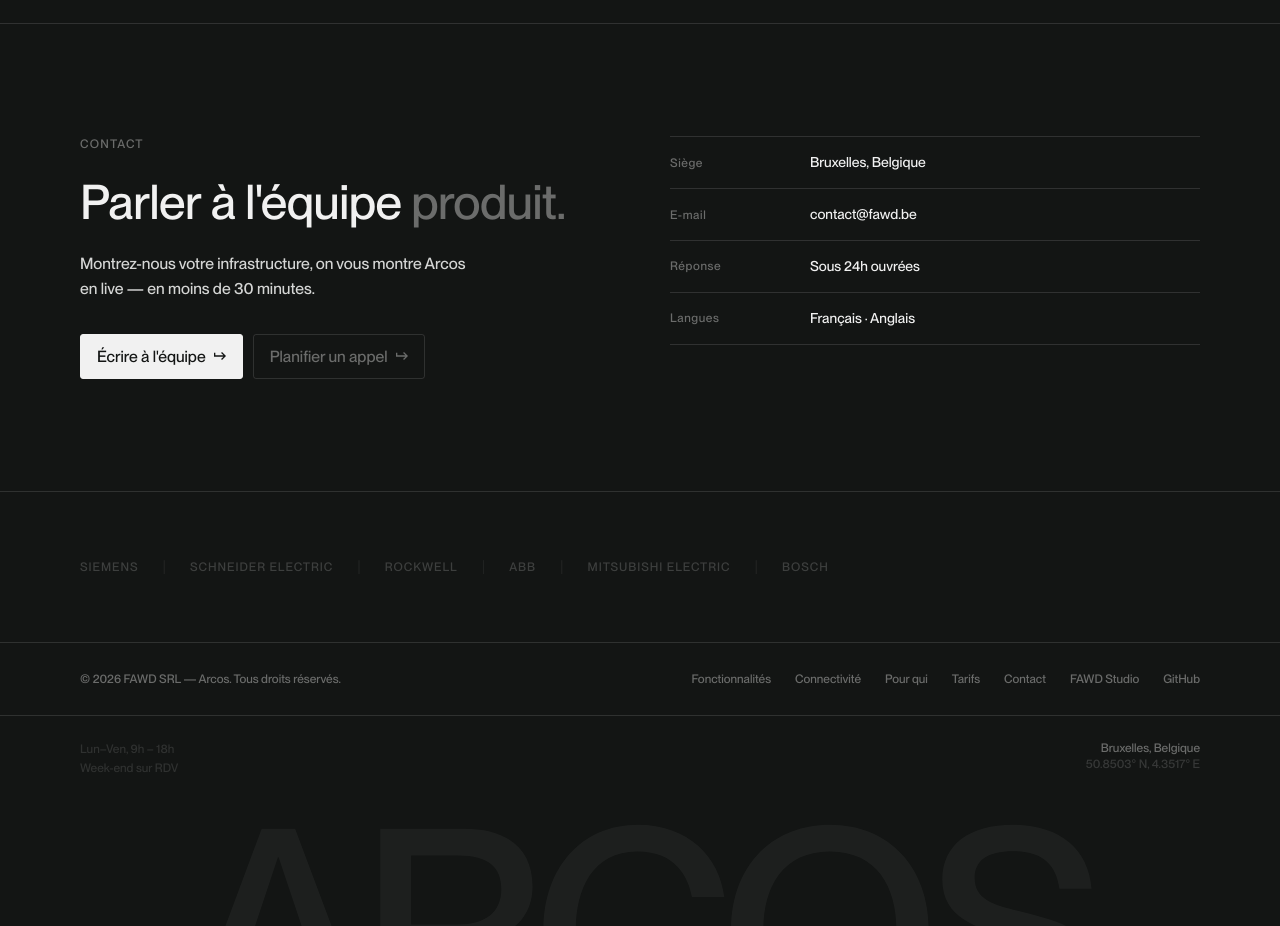
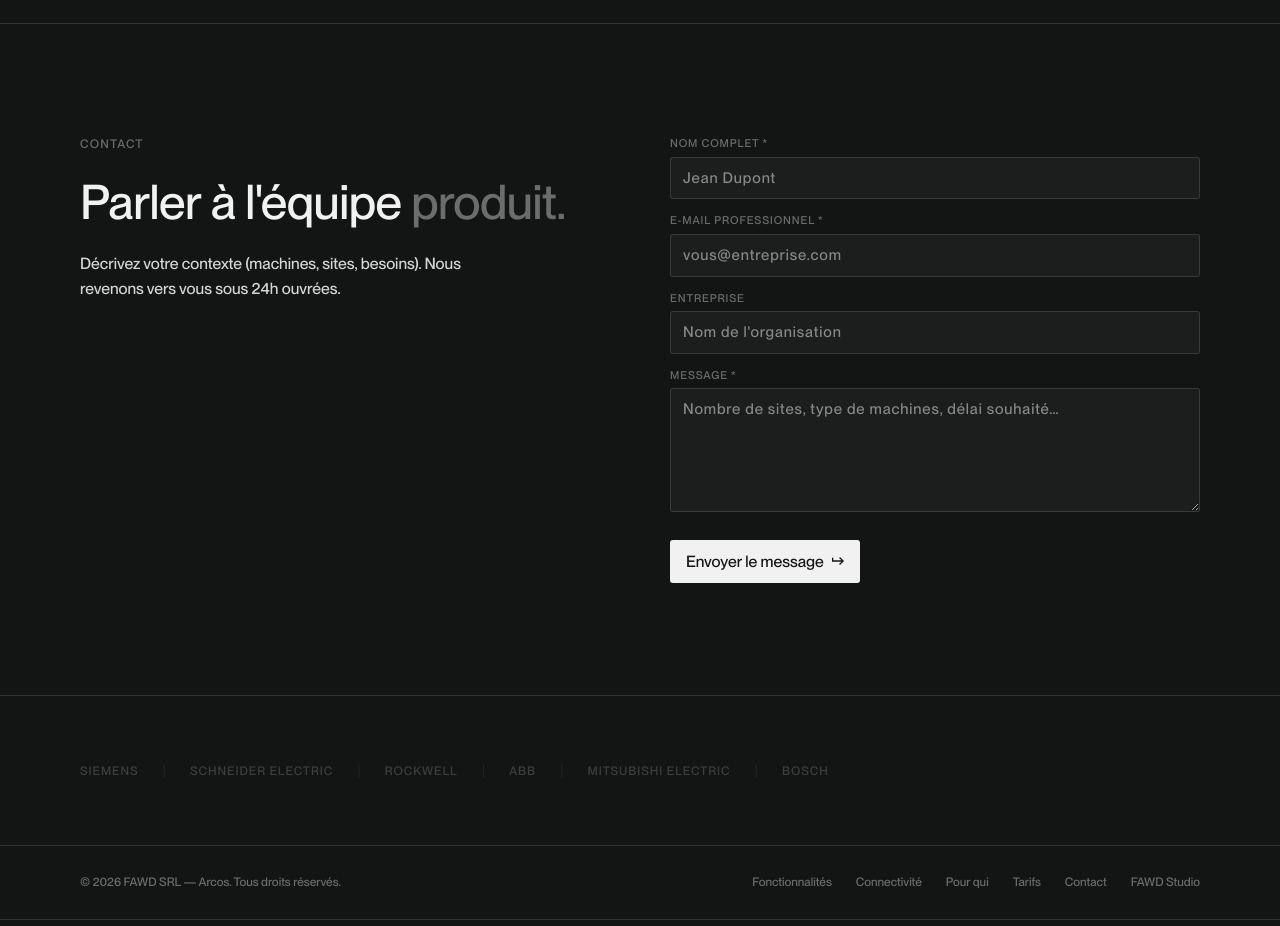
Before and after one commit to FAWD-IT/arcos-vitrine, a Next.js app: page / in a window 1280 px wide. Shown: the part 5880-6806 px from the top of the page. Built offline with nearby package versions, Linux system fonts and the light colour scheme.

Commit message:
feat: contact form section #contact, all CTAs + remove GitHub footer
Made-with: Cursor

```diff
--- a/src/components/CTA.tsx
+++ b/src/components/CTA.tsx
@@ -1,17 +1,45 @@
 "use client";
+import type { CSSProperties } from "react";
 import { AnimateIn } from "./AnimateIn";
-import { HGButton } from "./TiltCard";
+import { HGArrow } from "./TiltCard";
 import { WordReveal } from "./WordReveal";
+
+const inputStyle: CSSProperties = {
+  width: "100%",
+  boxSizing: "border-box",
+  marginTop: 6,
+  padding: "10px 12px",
+  fontFamily: "'PP Neue Montreal', Arial, sans-serif",
+  fontSize: 15,
+  fontWeight: 500,
+  color: "var(--white)",
+  background: "rgba(255,255,255,0.04)",
+  border: "1px solid var(--border)",
+  borderRadius: 3,
+  outline: "none",
+  transition: "border-color 0.2s ease",
+};
+
+const labelStyle: CSSProperties = {
+  fontSize: 11,
+  color: "var(--muted)",
+  letterSpacing: "0.08em",
+  textTransform: "uppercase" as const,
+  fontWeight: 500,
+  display: "block",
+  marginTop: 14,
+};
+
 export function CTA() {
   return (
     <>
       <div className="line" />
-      <section id="demo" className="c sp">
+      <section id="contact" className="c sp">
         <div
           style={{ display: "grid", gridTemplateColumns: "1fr 1fr", gap: 60, alignItems: "flex-start" }}
           className="cta-grid"
         >
-          {/* Left */}
+          {/* Gauche : accroche */}
           <div>
             <AnimateIn>
               <p style={{ fontSize: 12, color: "var(--muted)", letterSpacing: "0.10em", textTransform: "uppercase", marginBottom: "1.5rem", fontWeight: 500 }}>
@@ -27,44 +55,55 @@ export function CTA() {
             />
             <AnimateIn delay={300}>
               <p style={{ fontSize: 15.875, color: "var(--text)", lineHeight: 1.6, marginTop: "1.5rem", fontWeight: 500, maxWidth: 400 }}>
-                Montrez-nous votre infrastructure, on vous montre Arcos en live — en moins de 30 minutes.
+                Décrivez votre contexte (machines, sites, besoins). Nous revenons vers vous sous 24h ouvrées.
               </p>
-              <div style={{ display: "flex", gap: 10, marginTop: "2rem", flexWrap: "wrap" }}>
-                <HGButton href="mailto:contact@fawd.be">Écrire à l&apos;équipe</HGButton>
-                <HGButton href="tel:+32" ghost>Planifier un appel</HGButton>
-              </div>
             </AnimateIn>
           </div>
 
-          {/* Right: info */}
-          <div style={{ display: "flex", flexDirection: "column", gap: 0 }}>
-            {[
-              ["Siège",   "Bruxelles, Belgique"],
-              ["E-mail",  "contact@fawd.be"],
-              ["Réponse", "Sous 24h ouvrées"],
-              ["Langues", "Français · Anglais"],
-            ].map(([k, v]) => (
-              <div
-                key={k}
-                style={{
-                  display: "grid",
-                  gridTemplateColumns: "120px 1fr",
-                  gap: 20,
-                  borderTop: "1px solid var(--border)",
-                  paddingTop: "1rem",
-                  paddingBottom: "1rem",
-                  alignItems: "center",
-                  transition: "border-color 0.2s",
-                }}
-                onMouseEnter={e => { (e.currentTarget as HTMLElement).style.borderTopColor = "var(--border-hover)"; }}
-                onMouseLeave={e => { (e.currentTarget as HTMLElement).style.borderTopColor = "var(--border)"; }}
+          {/* Droite : formulaire (FormSubmit — sans backend) */}
+          <form
+            action="https://formsubmit.co/contact@fawd.be"
+            method="POST"
+            style={{ display: "flex", flexDirection: "column", gap: 0 }}
+          >
+            <input type="hidden" name="_subject" value="Arcos — Contact depuis la vitrine" />
+            <input type="hidden" name="_template" value="table" />
+            <input type="text" name="_gotcha" style={{ display: "none" }} tabIndex={-1} autoComplete="off" aria-hidden="true" />
+
+            <label style={{ ...labelStyle, marginTop: 0 }}>
+              Nom complet *
+              <input name="Nom" type="text" required placeholder="Jean Dupont" style={inputStyle} />
+            </label>
+            <label style={labelStyle}>
+              E-mail professionnel *
+              <input name="email" type="email" required placeholder="vous@entreprise.com" style={inputStyle} />
+            </label>
+            <label style={labelStyle}>
+              Entreprise
+              <input name="Entreprise" type="text" placeholder="Nom de l&apos;organisation" style={inputStyle} />
+            </label>
+            <label style={labelStyle}>
+              Message *
+              <textarea
+                name="Message"
+                required
+                rows={5}
+                placeholder="Nombre de sites, type de machines, délai souhaité…"
+                style={{ ...inputStyle, marginTop: 6, resize: "vertical", minHeight: 120 }}
+              />
+            </label>
+
+            <div style={{ marginTop: "1.5rem" }}>
+              <button
+                type="submit"
+                className="btn-hg"
+                style={{ border: "none", font: "inherit", width: "auto" }}
               >
-                <span style={{ fontSize: 12, color: "var(--muted)", fontWeight: 500, letterSpacing: "0.05em" }}>{k}</span>
-                <span style={{ fontSize: 14, color: "var(--white)", fontWeight: 500 }}>{v}</span>
-              </div>
-            ))}
-            <div className="line" />
-          </div>
+                Envoyer le message
+                <HGArrow size={12} color="currentColor" />
+              </button>
+            </div>
+          </form>
         </div>
       </section>
 
@@ -72,6 +111,10 @@ export function CTA() {
         @media (max-width: 768px) {
           .cta-grid { grid-template-columns: 1fr !important; gap: 3rem !important; }
         }
+        #contact input:focus,
+        #contact textarea:focus {
+          border-color: rgba(255,255,255,0.28);
+        }
       `}</style>
     </>
   );
--- a/src/components/Footer.tsx
+++ b/src/components/Footer.tsx
@@ -5,9 +5,8 @@ const LINKS = [
   { href: "#integrations",  label: "Connectivité" },
   { href: "#for-who",       label: "Pour qui" },
   { href: "#pricing",       label: "Tarifs" },
-  { href: "#demo",          label: "Contact" },
-  { href: "https://fawd.be",label: "FAWD Studio" },
-  { href: "https://github.com/FAWD-IT", label: "GitHub" },
+  { href: "#contact",       label: "Contact" },
+  { href: "https://fawd.be", label: "FAWD Studio" },
 ];
 
 export function Footer() {
--- a/src/components/ForWho.tsx
+++ b/src/components/ForWho.tsx
@@ -80,7 +80,7 @@ export function ForWho() {
 
         <div style={{ paddingTop: "2rem", display: "flex", alignItems: "center", justifyContent: "space-between", flexWrap: "wrap", gap: 16 }}>
           <p style={{ fontSize: 15.875, color: "var(--muted)", fontWeight: 500 }}>Votre profil n&apos;est pas listé ?</p>
-          <HGButton href="#demo">Parlons-en</HGButton>
+          <HGButton href="#contact">Parlons-en</HGButton>
         </div>
       </section>
 
--- a/src/components/Hero.tsx
+++ b/src/components/Hero.tsx
@@ -104,8 +104,8 @@ export function Hero() {
           className="anim-load anim-load-5"
           style={{ display: "flex", gap: 10, flexWrap: "wrap" }}
         >
-          <HGButton href="#demo">Obtenir une démo</HGButton>
-          <HGButton href="#features" ghost>Voir la plateforme</HGButton>
+          <HGButton href="#contact">Obtenir une démo</HGButton>
+          <HGButton href="#contact" ghost>Voir la plateforme</HGButton>
         </div>
       </div>
 
--- a/src/components/Integrations.tsx
+++ b/src/components/Integrations.tsx
@@ -33,7 +33,7 @@ export function Integrations() {
             <p style={{ fontSize: 15.875, color: "var(--text)", lineHeight: 1.6, marginTop: "1.5rem", fontWeight: 500 }}>
               Arcos fonctionne avec les passerelles industrielles que vous utilisez déjà — Ewon Flexy en tête. Pas de réécriture d&apos;infrastructure : branchez, suivez l&apos;onboarding guidé, les données arrivent.
             </p>
-            <HGButton href="#demo" style={{ marginTop: "2rem" }}>Voir toutes les connexions</HGButton>
+            <HGButton href="#contact" style={{ marginTop: "2rem" }}>Voir toutes les connexions</HGButton>
           </AnimateIn>
 
           {/* Right: protocol list */}
--- a/src/components/Navbar.tsx
+++ b/src/components/Navbar.tsx
@@ -180,7 +180,7 @@ export function Navbar() {
         {/* Right: CTA */}
         <div className="nav-right" style={{ display: "flex", alignItems: "center", gap: 14, marginLeft: "auto" }}>
           <a
-            href="#demo"
+            href="#contact"
             style={{
               display: "inline-flex",
               alignItems: "center",
@@ -284,7 +284,7 @@ export function Navbar() {
           ))}
           <a
             className="mobile-nav-link"
-            href="#demo"
+            href="#contact"
             onClick={() => setOpen(false)}
             style={
               {
--- a/src/components/Pricing.tsx
+++ b/src/components/Pricing.tsx
@@ -133,7 +133,7 @@ export function Pricing() {
                 ))}
               </ul>
 
-              <HGButton href="#demo" style={{ alignSelf: "flex-start" }}>{plan.cta}</HGButton>
+              <HGButton href="#contact" style={{ alignSelf: "flex-start" }}>{plan.cta}</HGButton>
             </div>
           ))}
           {/* Last item right border off */}
--- a/src/components/Problem.tsx
+++ b/src/components/Problem.tsx
@@ -71,7 +71,7 @@ export function Problem() {
               <p style={{ fontSize: 15.875, color: "var(--text)", lineHeight: 1.6, marginTop: "2rem", fontWeight: 500 }}>
                 Sans plateforme adaptée, les mesures restent dispersées entre automates, feuilles Excel et rapports manuels. Arcos centralise tout — tableau de bord, alarmes, historique et IA — dans une interface unique accessible depuis n&apos;importe où.
               </p>
-              <HGButton href="#demo" style={{ marginTop: "2rem" }}>Voir la démo</HGButton>
+              <HGButton href="#contact" style={{ marginTop: "2rem" }}>Voir la démo</HGButton>
             </AnimateIn>
           </div>
 
```
